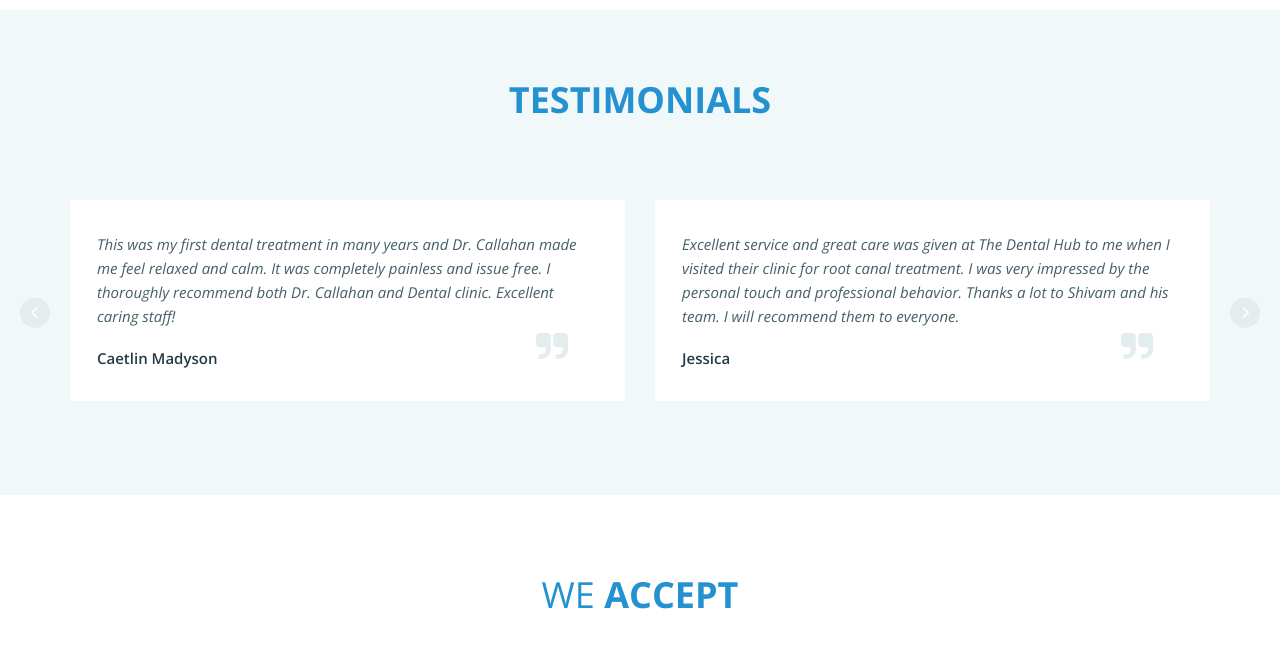
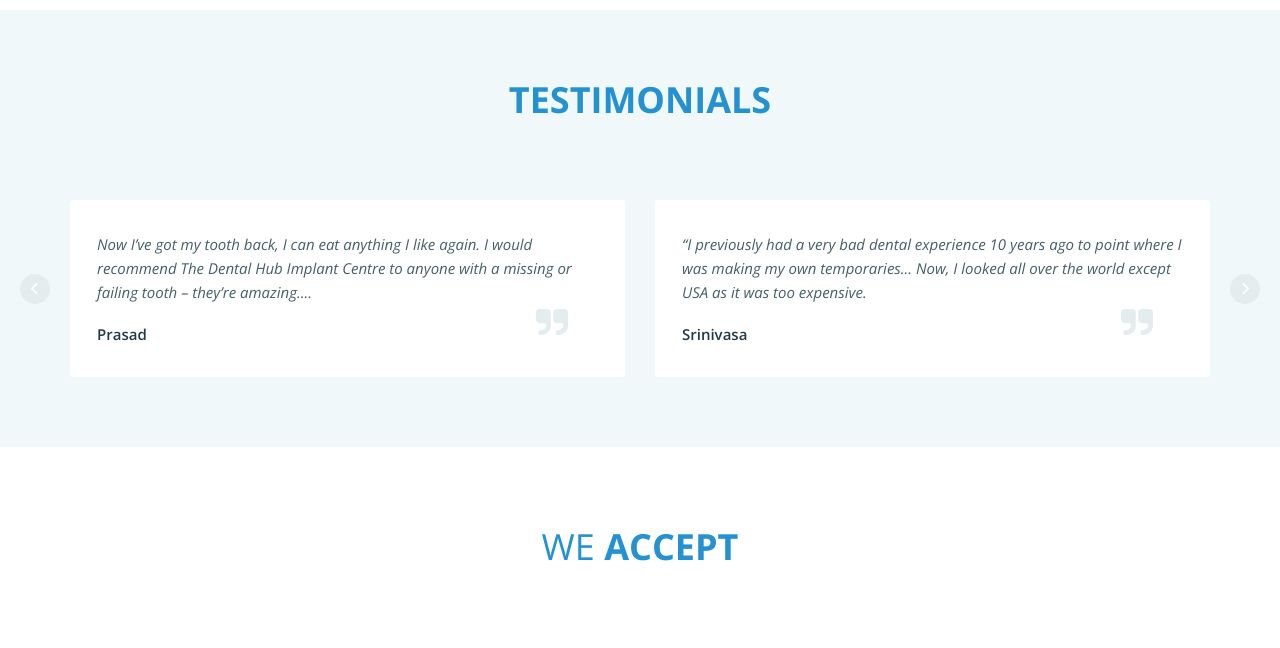
Before and after one commit to Business360/183pdb, a PHP site: page / in a window 1280 px wide. Shown: the part 1906-2554 px from the top of the page. Run offline with PHP 8.4, Linux system fonts and the light colour scheme; some libraries are stand-ins or nearby versions.

Commit message:
Updated testimonials

```diff
--- a/index.php
+++ b/index.php
@@ -176,29 +176,15 @@
 
           <!-- REVIEW ITEM -->
           <div class="review-item">
-            <div class="review-item-text">This was my first dental treatment in many years and Dr. Callahan made me feel relaxed and calm. It was completely painless and issue free. I thoroughly recommend both Dr. Callahan and Dental clinic. Excellent caring staff! </div>
-            <div class="review-item-name">Caetlin Madyson</div>
+            <div class="review-item-text">Now I’ve got my tooth back, I can eat anything I like again.  I would recommend The Dental Hub Implant Centre to anyone with a missing or failing tooth – they’re amazing....</div>
+            <div class="review-item-name">Prasad</div>
             <div class="review-item-quote"><img src="assets/images/quote.png" alt="" /></div>
           </div>
 
           <!-- REVIEW ITEM -->
           <div class="review-item">
-            <div class="review-item-text">Excellent service and great care was given at The Dental Hub to me when I visited their clinic for root canal treatment. I was very impressed by the personal touch and professional behavior. Thanks a lot to Shivam and his team. I will recommend them to everyone.</div>
-            <div class="review-item-name">Jessica</div>
-            <div class="review-item-quote"><img src="assets/images/quote.png" alt="" /></div>
-          </div>
-
-          <!-- REVIEW ITEM -->
-          <div class="review-item">
-            <div class="review-item-text">I have been to The Dental Hub with a bad toothache. As per Dr. Mauly's advice, I underwent, Root Canal Treatment. The best part has been the way the Dr Mauly have identified the cause and guided me accordingly. She was so nice and considerate that I am very much impressed by the treatment I received. Big thanks for all her help.</div>
-            <div class="review-item-name">Megan Jade</div>
-            <div class="review-item-quote"><img src="assets/images/quote.png" alt="" /></div>
-          </div>
-
-          <!-- REVIEW ITEM -->
-          <div class="review-item">
-            <div class="review-item-text">The Dental Hub staff is very friendly and helpful especially Dr. Nikita, she did her best to educate me about the treatment I will be receiving. She was very professional takes good care of her patients. One thing that appeals me about The Dental Hub is they maintain high level of standards for hygiene in their clinic.</div>
-            <div class="review-item-name">Connor</div>
+            <div class="review-item-text">“I previously had a very bad dental experience 10 years ago to point where I was making my own temporaries... Now, I looked all over the world except USA as it was too expensive.</div>
+            <div class="review-item-name">Srinivasa</div>
             <div class="review-item-quote"><img src="assets/images/quote.png" alt="" /></div>
           </div>
         </div>
```
